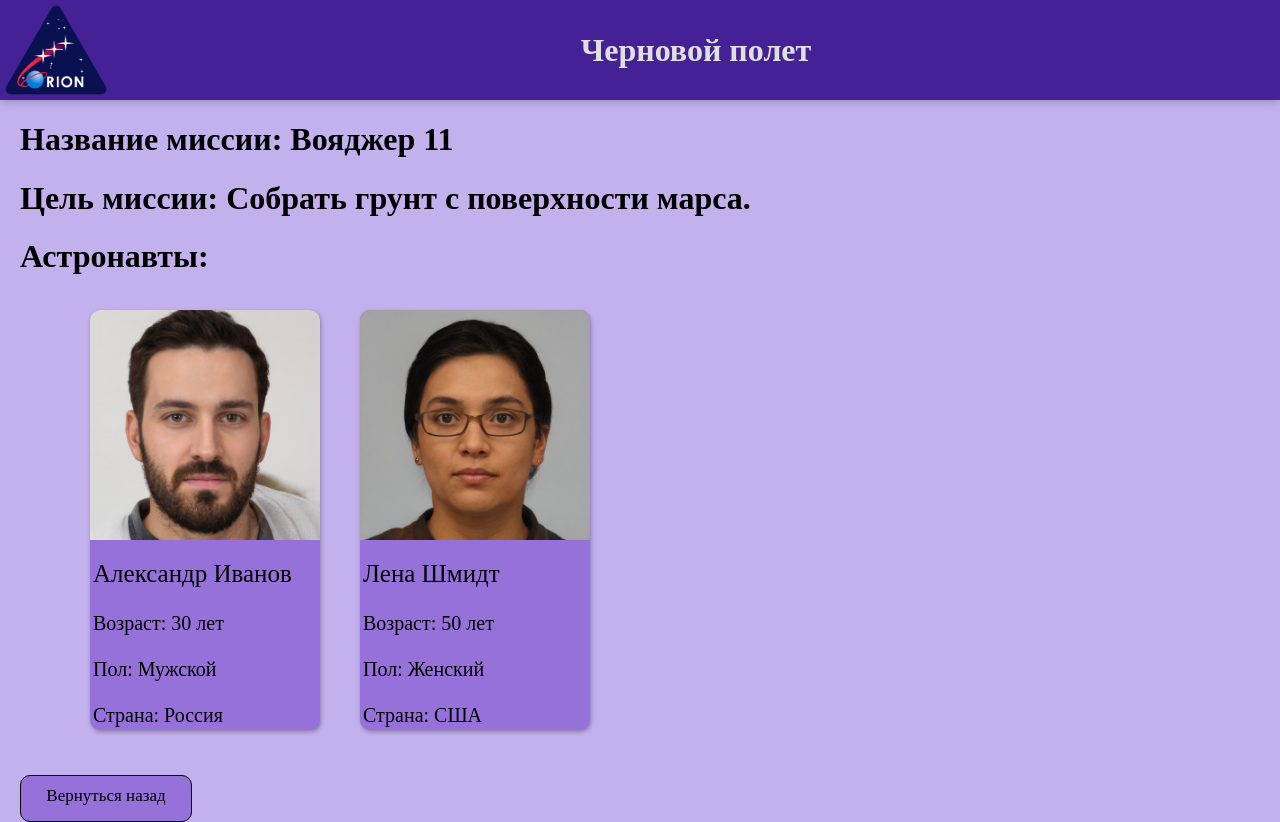
After one commit to AlexeyKazitsin/OrionWebBackend, a Django app: page /flight/ in a window 1280 px wide. The commit adds this page. Run offline with Django 4.2, Linux system fonts and the light colour scheme.

Commit message:
additional task (draft flight)

```diff
--- a/IU5WebProject/urls.py
+++ b/IU5WebProject/urls.py
@@ -22,4 +22,5 @@ urlpatterns = [
     path('admin/', admin.site.urls),
     path('', views.GetAstronauts, name='astronauts'),
     path('astronaut/<int:id>/', views.GetAstronaut, name='astronaut_url'),
+    path('flight/', views.GetFlight, name='flight_url'),
 ]
--- a/OrionFlights/static/css/style.css
+++ b/OrionFlights/static/css/style.css
@@ -80,6 +80,26 @@
     font-size: 14px;
     border: 1px solid #3c197d;
     border-radius: 10px;
+}
+
+.flight{
+    background-color: #997eec;
+    text-decoration: none;
+    text-color: white;
+    display: block;
+    font-weight: 400;
+    font-size: 17px;
+    color: #000000;
+    padding: 10px;
+    text-align: center;
+    border: 2px solid #000000;
+    border-radius: 10px;
+    cursor: pointer;
+    transition: 0.2s;
+    margin-top: 30px;
+    margin-left: 300px;
+    height: 25px;
+    width: 110px;
 }
 
 .button_search {
@@ -270,3 +290,13 @@
     background-color: #52299a;
     color: #fff;
 }
+
+
+.flight_container {
+    position: absolute;
+    top: 100px;
+    left: 20px;
+
+    width: 100%;
+
+}
--- a/OrionFlights/templates/astronauts.html
+++ b/OrionFlights/templates/astronauts.html
@@ -12,6 +12,7 @@
                    value="{{ search_value }}">
             <button type="submit" id="search-button" class="button_search">Поиск</button>
         </div>
+        <a href="{% url 'flight_url' %}" class="flight" ><strong>Новый полет</strong></a>
     </form>
     <!-- <button type="submit" class="button_login">Логин</button> -->
     <!-- <button type="submit" class="button_register">Регистрация</button> -->
--- a/OrionFlights/templates/base.html
+++ b/OrionFlights/templates/base.html
@@ -11,8 +11,10 @@
 <div class="nav_bar" style="background-color: #442296">
     <a href="/"><img src='/static/img/logo.png' class="img_logo" alt="logo"></a>
     {% block content1 %}{% endblock %}
-    <!-- <button type="submit" class="button_register">Регистрация</button> -->
 </div>
-{% block content %}{% endblock %}
+<div>
+    {% block content %}{% endblock %}
+</div>
+
 </body>
 </html>
--- /dev/null
+++ b/OrionFlights/templates/draft_flight.html
@@ -0,0 +1,41 @@
+{% extends 'base.html' %}
+{% load static %}
+
+{% block title %}Черновой полет{% endblock %}
+
+{% block content1 %}
+    <h1 style="color: #e0e0e0; margin: auto; ">Черновой полет</h1>
+{% endblock %}
+
+
+{% block content %}
+    <div>
+        <div class="flight_container">
+            <div>
+                <h1>Название миссии: {{ fligt_data.mission_name }}</h1>
+                <h1>Цель миссии: {{ fligt_data.objective }}</h1>
+            </div>
+
+
+            <div class="astronauts">
+                <h1>Астронавты:</h1>
+                <div class="cards" style="margin-top: 90px; margin-left: -50px;">
+                    {% for astronaut in filtered_data %}
+                        <div class="card">
+                            <img src='/static/img/{{ astronaut.image }}' class="card_img" alt="{{ astronaut.name }}">
+                            <p class="card_title" style="font-size: 25px">{{ astronaut.name }}</p>
+                            <p class="card_title">Возраст: {{ astronaut.age }} лет</p>
+                            <p class="card_title">Пол: {{ astronaut.sex }}</p>
+                            <p class="card_title">Страна: {{ astronaut.country }}</p>
+                        </div>
+                    {% endfor %}
+                </div>
+
+            </div>
+        <a href="../../" class="button_back" style="margin-top: 500px;">Вернуться назад</a>
+        </div>
+
+    </div>
+
+
+{% endblock %}
--- a/OrionFlights/views.py
+++ b/OrionFlights/views.py
@@ -43,12 +43,46 @@ AstronautsData = {
     ]
 }
 
+flight = {
+        'mission_name': 'Вояджер 11',
+        'objective': 'Собрать грунт с поверхности марса.'
+}
+
+astronauts_in_flight = {
+    'astronaut': [
+        {
+            'id': 0,
+            'name': 'Александр Иванов',
+            'sex': 'Мужской',
+            'text': 'Вырос во Владивостоке, с детства увлекался космосом. Окончив университет в Москве по аэрокосмической инженерии, он присоединился к Роскосмосу и стал ключевым членом программы Orion. Его экспертиза в астронавигации и лидерские качества сделали его незаменимым для миссии, а его страсть к космосу привлекает внимание молодежи через блог о своих космических приключениях.',
+            'image': 'astro1.jpg',
+            'age': '30',
+            'country': 'Россия',
+        },
+        {
+            'id': 2,
+            'name': 'Лена Шмидт',
+            'sex': 'Женский',
+            'text': 'Выросла в Берлине, проявила удивительные математические способности и страсть к космосу с ранних лет. Окончив университет с астрономическим образованием, она присоединилась к международной космической программе и была выбрана для участия в миссии Orion благодаря своему уникальному пониманию астрономии и инженерии. Вне работы на космической станции, Лена усердно работает над пропагандой науки среди молодежи, стремясь вдохновить будущее поколение исследователей вселенной.',
+            'image': 'astro3.jpg',
+            'age': '50',
+            'country': 'США',
+        }
+    ]
+}
 
 def GetAstronaut(request, id):
     data_by_id = AstronautsData.get('astronaut')[id]
     return render(request, "astronaut.html", {
         'astronaut': data_by_id
     })
+
+def GetFlight(request):
+    filtered_data = astronauts_in_flight['astronaut']
+    flight_data = flight
+    #return render(request, "draft_flight.html")
+    return render(request, "draft_flight.html", {'filtered_data': filtered_data, 'fligt_data': flight_data})
+
 
 
 def GetAstronauts(request):
```
